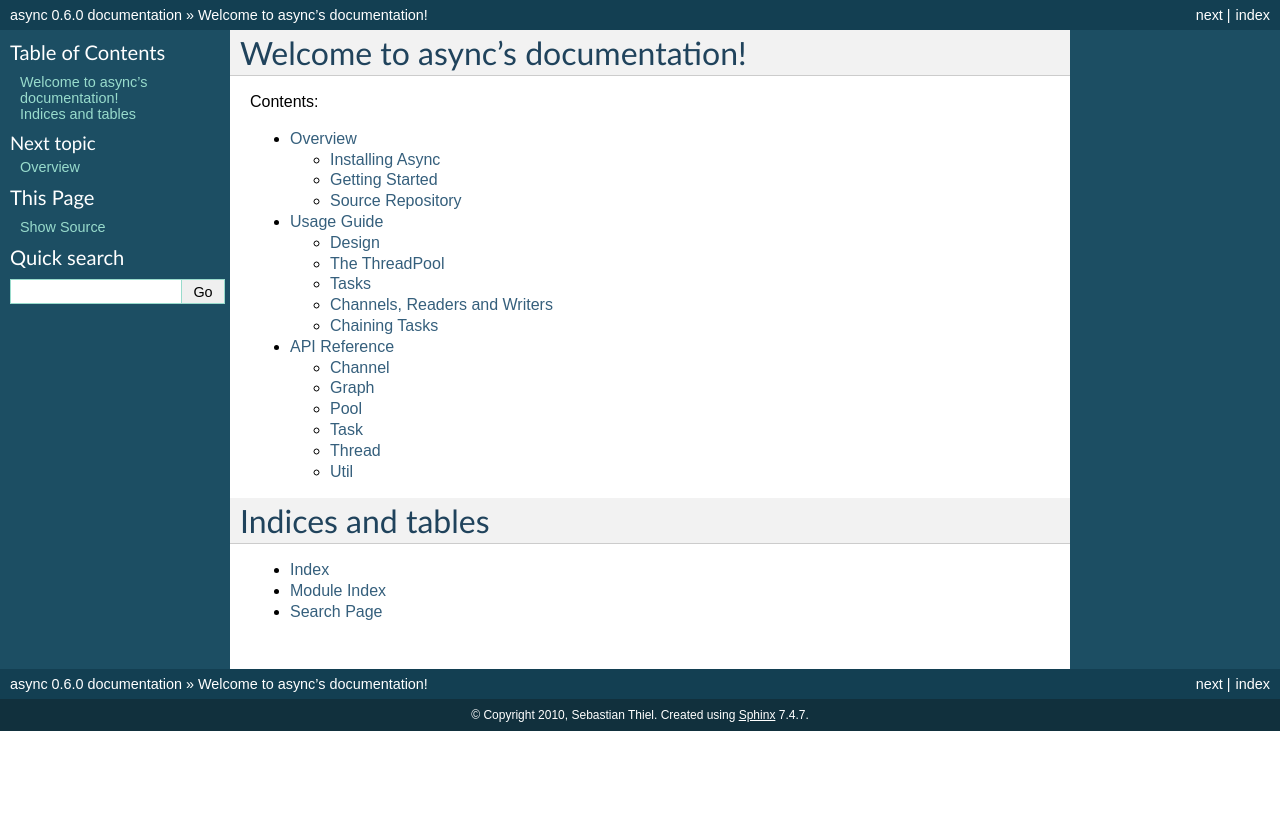
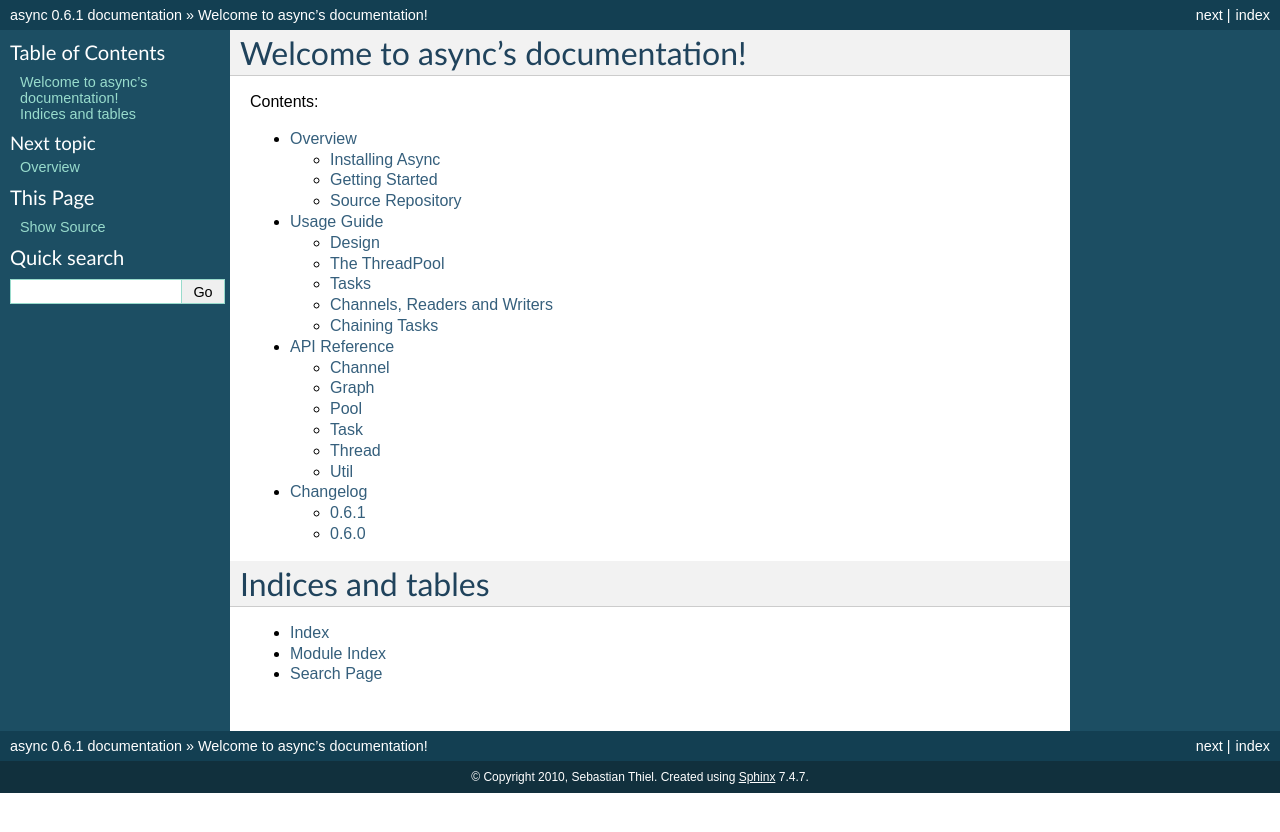
Before and after one commit to gitpython-developers/async, a Sphinx documentation site: the page built from doc/source/index.rst, in a window 1280 px wide. Shown: the top 832 px of the page. Built offline with Sphinx 7.4.7, drawn with Linux system fonts in a browser that asks for light colours.

Commit message:
Bumped version to 0.6.1, added changelog to documentation index

```diff
--- /dev/null
+++ b/doc/source/changes.rst
@@ -0,0 +1,12 @@
+#########
+Changelog
+#########
+*****
+0.6.1
+*****
+* Restored python 2.4 compatibility
+
+*****
+0.6.0
+*****
+Initial Release
--- a/doc/source/conf.py
+++ b/doc/source/conf.py
@@ -47,7 +47,7 @@ copyright = u'2010, Sebastian Thiel'
 # The short X.Y version.
 version = '0.6'
 # The full version, including alpha/beta/rc tags.
-release = '0.6.0'
+release = '0.6.1'
 
 # The language for content autogenerated by Sphinx. Refer to documentation
 # for a list of supported languages.
--- a/doc/source/index.rst
+++ b/doc/source/index.rst
@@ -14,6 +14,7 @@ Contents:
    intro
    usage
    api
+   changes
 
 Indices and tables
 ==================
--- a/setup.py
+++ b/setup.py
@@ -57,7 +57,7 @@ if setuptools_build_py_module:
 
 
 setup(name = "async",
-      version = "0.6.0",
+      version = "0.6.1",
       description = "Async Framework",
       author = "Sebastian Thiel",
       author_email = "byronimo@gmail.com",
```
